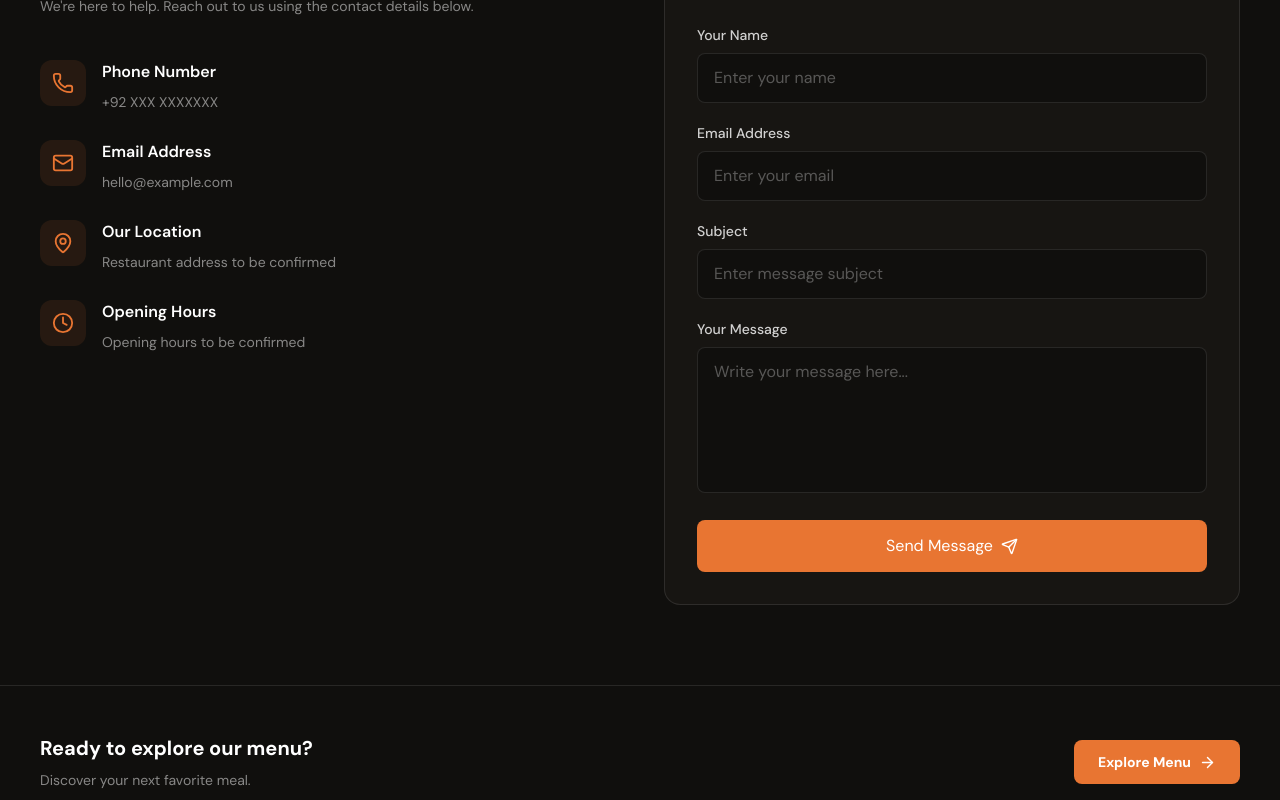
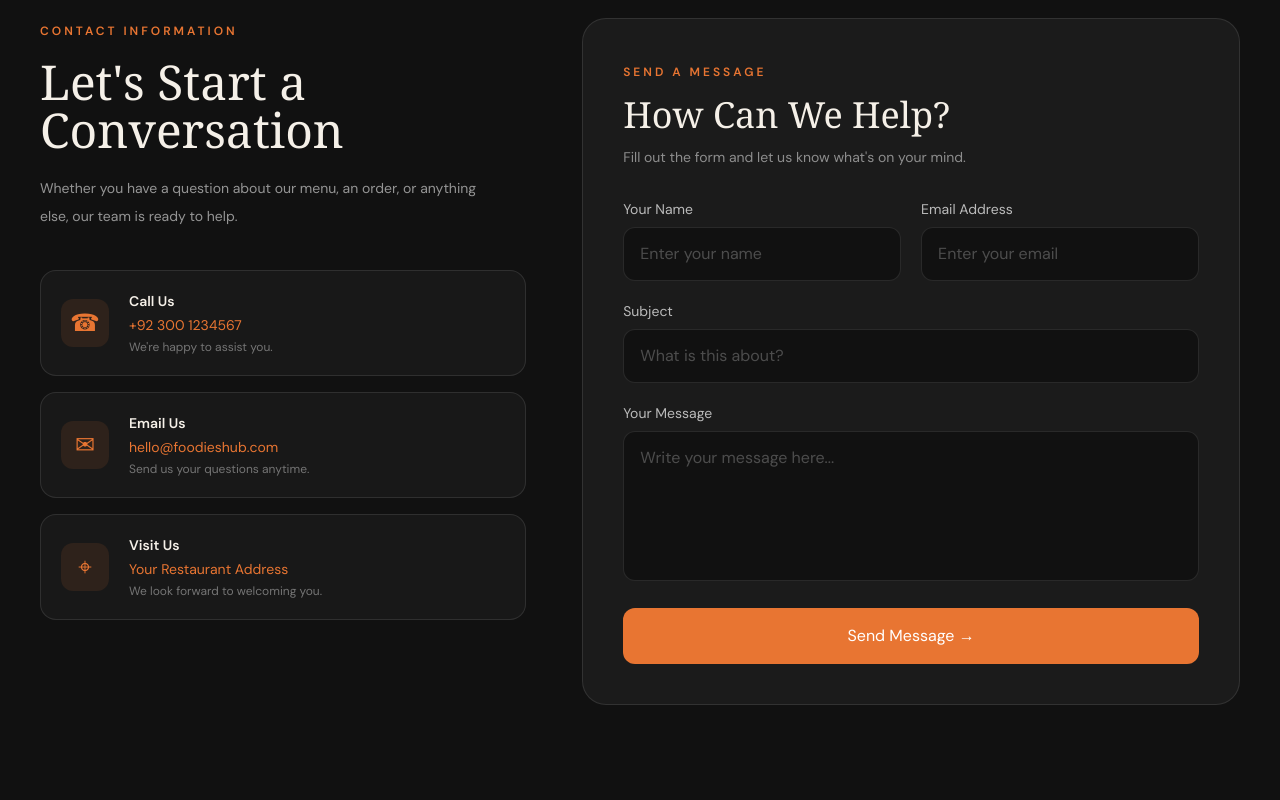
Before and after one commit to syedfurqanullah/foodies-hub-restaurant, a Next.js app: page /contact in a window 1280 px wide. Shown: the part 720-1520 px from the top of the page. Built offline with nearby package versions, Linux system fonts and the light colour scheme; a web font is replaced by a local one.

Commit message:
feat: upgrade contact page and add floating WhatsApp button

```diff
--- a/src/app/contact/page.tsx
+++ b/src/app/contact/page.tsx
@@ -3,262 +3,209 @@
 
 import { useState, type FormEvent } from "react";
 import Link from "next/link";
-import {
-  ArrowRight,
-  Clock,
-  Mail,
-  MapPin,
-  Phone,
-  Send,
-} from "lucide-react";
-
 import Navbar from "../components/layout/Navbar";
 import Container from "../components/ui/Container";
 
+const contactDetails = [
+  {
+    icon: "☎",
+    title: "Call Us",
+    value: "+92 300 1234567",
+    link: "tel:+923001234567",
+    description: "We're happy to assist you.",
+  },
+  {
+    icon: "✉",
+    title: "Email Us",
+    value: "hello@foodieshub.com",
+    link: "mailto:hello@foodieshub.com",
+    description: "Send us your questions anytime.",
+  },
+  {
+    icon: "⌖",
+    title: "Visit Us",
+    value: "Your Restaurant Address",
+    link: "#location",
+    description: "We look forward to welcoming you.",
+  },
+];
+
 export default function ContactPage() {
-  const [isSubmitted, setIsSubmitted] = useState(false);
+  const [submitted, setSubmitted] = useState(false);
 
-  const handleSubmit = (event: FormEvent<HTMLFormElement>) => {
+  function handleSubmit(event: FormEvent<HTMLFormElement>) {
     event.preventDefault();
-
-    setIsSubmitted(true);
-    event.currentTarget.reset();
-  };
+    setSubmitted(true);
+  }
 
   return (
     <>
       <Navbar />
 
-      <main className="min-h-screen bg-[#100F0D] text-white">
-        {/* Hero Section */}
-        <section className="border-b border-white/10 bg-[#171512] py-20 sm:py-24">
-          <Container size="wide">
-            <span className="text-xs font-bold uppercase tracking-[0.3em] text-brand-accent">
+      <main className="bg-[#111111] text-[#F5F0E8]">
+        {/* Hero */}
+        <section className="relative overflow-hidden border-b border-white/10">
+          <div className="absolute -right-32 -top-32 h-96 w-96 rounded-full bg-[#E87532]/10 blur-3xl" />
+
+          <Container>
+            <div className="relative py-24 text-center md:py-32">
+              <span className="text-sm font-semibold uppercase tracking-[0.3em] text-[#E87532]">
                 Get In Touch
               </span>
 
-            <h1 className="section-heading mt-5 text-5xl sm:text-6xl lg:text-7xl">
-              We'd Love to
-              <span className="block text-brand-accent">
-                Hear From You.
-              </span>
+              <h1 className="mx-auto mt-5 max-w-3xl font-serif text-5xl leading-tight md:text-7xl">
+                We&apos;d Love to <span className="text-[#E87532]">Hear</span>{" "}
+                From You
               </h1>
 
-            <p className="mt-6 max-w-xl text-sm leading-8 text-white/60 sm:text-base">
-              Have a question, feedback, or special request?
-              Get in touch with our team.
+              <p className="mx-auto mt-6 max-w-xl text-sm leading-7 text-white/60 md:text-base">
+                Have a question, feedback, or want to make an inquiry?
+                We&apos;re always happy to connect with you.
               </p>
+            </div>
           </Container>
         </section>
 
-        {/* Contact Section */}
-        <section className="py-16 sm:py-20">
-          <Container size="wide">
-            <div className="grid gap-12 lg:grid-cols-2">
-
-              {/* Contact Information */}
+        {/* Contact content */}
+        <section className="py-20 md:py-24">
+          <Container>
+            <div className="grid gap-14 lg:grid-cols-[0.85fr_1.15fr]">
+              {/* Left information */}
               <div>
-                <span className="text-xs font-bold uppercase tracking-[0.3em] text-brand-accent">
+                <span className="text-xs font-semibold uppercase tracking-[0.25em] text-[#E87532]">
                   Contact Information
                 </span>
 
-                <h2 className="section-heading mt-4 text-3xl sm:text-4xl">
-                  Let's Start a Conversation
+                <h2 className="mt-4 font-serif text-4xl md:text-5xl">
+                  Let&apos;s Start a Conversation
                 </h2>
 
-                <p className="mt-5 max-w-md text-sm leading-7 text-white/50">
-                  We're here to help. Reach out to us using the
-                  contact details below.
+                <p className="mt-5 max-w-md text-sm leading-7 text-white/55">
+                  Whether you have a question about our menu, an order, or
+                  anything else, our team is ready to help.
                 </p>
 
-                <div className="mt-10 space-y-7">
+                <div className="mt-10 space-y-4">
+                  {contactDetails.map((item) => (
+                    <a
+                      key={item.title}
+                      href={item.link}
+                      className="group flex items-center gap-5 rounded-2xl border border-white/10 bg-white/[0.03] p-5 transition hover:border-[#E87532]/50 hover:bg-white/[0.06]"
+                    >
+                      <span className="flex h-12 w-12 shrink-0 items-center justify-center rounded-xl bg-[#E87532]/10 text-2xl text-[#E87532]">
+                        {item.icon}
+                      </span>
 
-                  <div className="flex items-start gap-4">
-                    <div className="rounded-xl bg-brand-accent/10 p-3 text-brand-accent">
-                      <Phone size={22} />
-                    </div>
-
-                    <div>
-                      <h3 className="font-semibold text-white">
-                        Phone Number
-                      </h3>
-                      <p className="mt-2 text-sm text-white/50">
-                        +92 XXX XXXXXXX
-                      </p>
+                      <span>
+                        <span className="block text-sm font-semibold">
+                          {item.title}
+                        </span>
+                        <span className="mt-1 block text-sm text-[#E87532]">
+                          {item.value}
+                        </span>
+                        <span className="mt-1 block text-xs text-white/40">
+                          {item.description}
+                        </span>
+                      </span>
+                    </a>
+                  ))}
                 </div>
               </div>
 
-                  <div className="flex items-start gap-4">
-                    <div className="rounded-xl bg-brand-accent/10 p-3 text-brand-accent">
-                      <Mail size={22} />
-                    </div>
+              {/* Contact form */}
+              <div className="rounded-3xl border border-white/10 bg-[#1B1B1B] p-6 md:p-10">
+                <span className="text-xs font-semibold uppercase tracking-[0.25em] text-[#E87532]">
+                  Send a Message
+                </span>
 
-                    <div>
-                      <h3 className="font-semibold text-white">
-                        Email Address
-                      </h3>
-                      <p className="mt-2 text-sm text-white/50">
-                        hello@example.com
-                      </p>
-                    </div>
-                  </div>
-
-                  <div className="flex items-start gap-4">
-                    <div className="rounded-xl bg-brand-accent/10 p-3 text-brand-accent">
-                      <MapPin size={22} />
-                    </div>
-
-                    <div>
-                      <h3 className="font-semibold text-white">
-                        Our Location
-                      </h3>
-                      <p className="mt-2 text-sm text-white/50">
-                        Restaurant address to be confirmed
-                      </p>
-                    </div>
-                  </div>
-
-                  <div className="flex items-start gap-4">
-                    <div className="rounded-xl bg-brand-accent/10 p-3 text-brand-accent">
-                      <Clock size={22} />
-                    </div>
-
-                    <div>
-                      <h3 className="font-semibold text-white">
-                        Opening Hours
-                      </h3>
-                      <p className="mt-2 text-sm text-white/50">
-                        Opening hours to be confirmed
-                      </p>
-                    </div>
-                  </div>
-
-                </div>
-              </div>
-
-              {/* Contact Form */}
-              <div className="rounded-2xl border border-white/10 bg-[#171512] p-6 sm:p-8">
-                <h2 className="text-2xl font-bold text-[#F4EFE5]">
-                  Send Us a Message
+                <h2 className="mt-3 font-serif text-3xl md:text-4xl">
+                  How Can We Help?
                 </h2>
 
-                <p className="mt-3 text-sm leading-6 text-white/50">
-                  Fill out the form and let us know how we can help.
+                <p className="mt-3 text-sm text-white/50">
+                  Fill out the form and let us know what&apos;s on your mind.
                 </p>
 
                 <form onSubmit={handleSubmit} className="mt-8 space-y-5">
+                  <div className="grid gap-5 sm:grid-cols-2">
                     <div>
-                    <label
-                      htmlFor="name"
-                      className="mb-2 block text-sm font-medium text-white/80"
-                    >
+                      <label className="mb-2 block text-sm text-white/70">
                         Your Name
                       </label>
-
                       <input
-                      id="name"
-                      name="name"
+                        required
                         type="text"
                         placeholder="Enter your name"
-                      required
-                      className="w-full rounded-lg border border-white/10 bg-[#100F0D] px-4 py-3 text-sm text-white outline-none transition placeholder:text-white/30 focus:border-brand-accent"
+                        className="w-full rounded-xl border border-white/10 bg-[#111111] px-4 py-3.5 text-sm outline-none transition placeholder:text-white/25 focus:border-[#E87532]"
                       />
                     </div>
 
                     <div>
-                    <label
-                      htmlFor="email"
-                      className="mb-2 block text-sm font-medium text-white/80"
-                    >
+                      <label className="mb-2 block text-sm text-white/70">
                         Email Address
                       </label>
-
                       <input
-                      id="email"
-                      name="email"
+                        required
                         type="email"
                         placeholder="Enter your email"
+                        className="w-full rounded-xl border border-white/10 bg-[#111111] px-4 py-3.5 text-sm outline-none transition placeholder:text-white/25 focus:border-[#E87532]"
+                      />
+                    </div>
+                  </div>
+
+                  <div>
+                    <label className="mb-2 block text-sm text-white/70">
+                      Subject
+                    </label>
+                    <input
                       required
-                      className="w-full rounded-lg border border-white/10 bg-[#100F0D] px-4 py-3 text-sm text-white outline-none transition placeholder:text-white/30 focus:border-brand-accent"
+                      type="text"
+                      placeholder="What is this about?"
+                      className="w-full rounded-xl border border-white/10 bg-[#111111] px-4 py-3.5 text-sm outline-none transition placeholder:text-white/25 focus:border-[#E87532]"
                     />
                   </div>
 
                   <div>
-                    <label
-                      htmlFor="subject"
-                      className="mb-2 block text-sm font-medium text-white/80"
-                    >
-                      Subject
-                    </label>
-
-                    <input
-                      id="subject"
-                      name="subject"
-                      type="text"
-                      placeholder="Enter message subject"
-                      required
-                      className="w-full rounded-lg border border-white/10 bg-[#100F0D] px-4 py-3 text-sm text-white outline-none transition placeholder:text-white/30 focus:border-brand-accent"
-                    />
-                  </div>
-
-                  <div>
-                    <label
-                      htmlFor="message"
-                      className="mb-2 block text-sm font-medium text-white/80"
-                    >
+                    <label className="mb-2 block text-sm text-white/70">
                       Your Message
                     </label>
-
                     <textarea
-                      id="message"
-                      name="message"
+                      required
                       rows={5}
                       placeholder="Write your message here..."
-                      required
-                      className="w-full resize-none rounded-lg border border-white/10 bg-[#100F0D] px-4 py-3 text-sm text-white outline-none transition placeholder:text-white/30 focus:border-brand-accent"
+                      className="w-full resize-none rounded-xl border border-white/10 bg-[#111111] px-4 py-3.5 text-sm outline-none transition placeholder:text-white/25 focus:border-[#E87532]"
                     />
                   </div>
 
                   <button
                     type="submit"
-                    className="flex w-full items-center justify-center gap-2 rounded-lg bg-brand-accent px-6 py-3.5 text-sm font-bold text-white transition hover:bg-orange-600"
+                    className="w-full rounded-xl bg-[#E87532] px-6 py-4 text-sm font-bold text-white transition hover:bg-[#d96325]"
                   >
-                    Send Message
-                    <Send size={17} />
+                    Send Message →
                   </button>
 
-                  {isSubmitted && (
-                    <p className="text-center text-sm text-green-400">
-                      Demo form submitted successfully. No message was sent.
+                  {submitted && (
+                    <p className="text-center text-sm text-[#E87532]">
+                      Demo form submitted. Connect a backend to receive messages.
                     </p>
                   )}
                 </form>
               </div>
-
             </div>
           </Container>
         </section>
 
-        {/* Back to Menu */}
-        <section className="border-t border-white/10 py-12">
-          <Container size="wide">
-            <div className="flex flex-col items-center justify-between gap-5 text-center sm:flex-row sm:text-left">
-              <div>
-                <h2 className="text-xl font-bold text-white">
-                  Ready to explore our menu?
+        {/* Location placeholder */}
+        <section id="location" className="border-t border-white/10 py-16">
+          <Container>
+            <div className="rounded-3xl border border-white/10 bg-[#1B1B1B] p-8 text-center md:p-14">
+              <span className="text-3xl text-[#E87532]">⌖</span>
+              <h2 className="mt-4 font-serif text-3xl">
+                Find Our Location
               </h2>
-                <p className="mt-2 text-sm text-white/50">
-                  Discover your next favorite meal.
+              <p className="mt-3 text-sm text-white/50">
+                Our restaurant address and map will be added here.
               </p>
-              </div>
-
-              <Link
-                href="/menu"
-                className="inline-flex items-center gap-2 rounded-lg bg-brand-accent px-6 py-3 text-sm font-bold text-white transition hover:bg-orange-600"
-              >
-                Explore Menu
-                <ArrowRight size={17} />
-              </Link>
             </div>
           </Container>
         </section>
--- a/src/app/page.tsx
+++ b/src/app/page.tsx
@@ -7,6 +7,7 @@ import DealsSection from "./components/sections/DealsSection";
 import WhyChooseUsSection from "./components/sections/WhyChooseUsSection";
 import TestimonialsSection from "./components/sections/TestimonialsSection";
 import { useCart } from "./components/context/CartContext";
+import WhatsAppButton from "./components/ui/WhatsAppButton";
 
 export default function Home() {
   return (
@@ -20,6 +21,7 @@ export default function Home() {
         <DealsSection />
         <WhyChooseUsSection />
         <TestimonialsSection />
+        <WhatsAppButton />
 
 
       </main>
```
Also changed, not shown: src/app/components/ui/WhatsAppButton.tsx (added, +25 -0 lines). Lines whose indentation alone changed are shown as unchanged.
